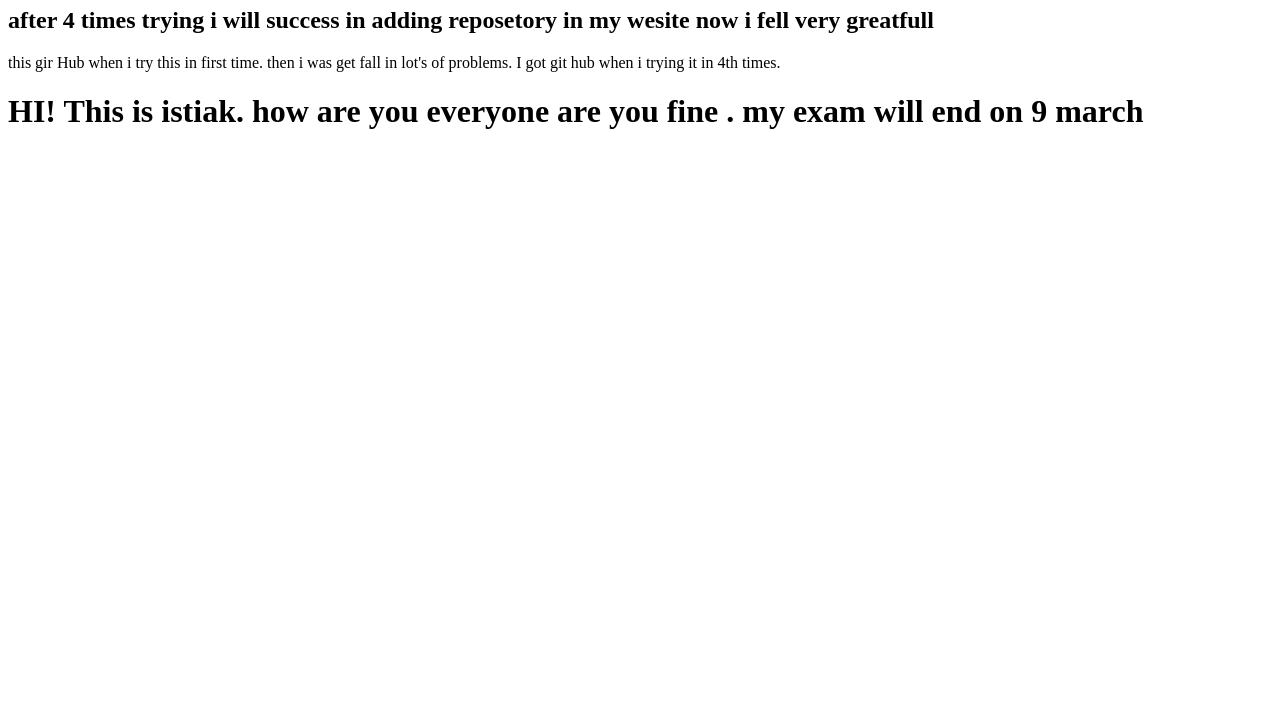
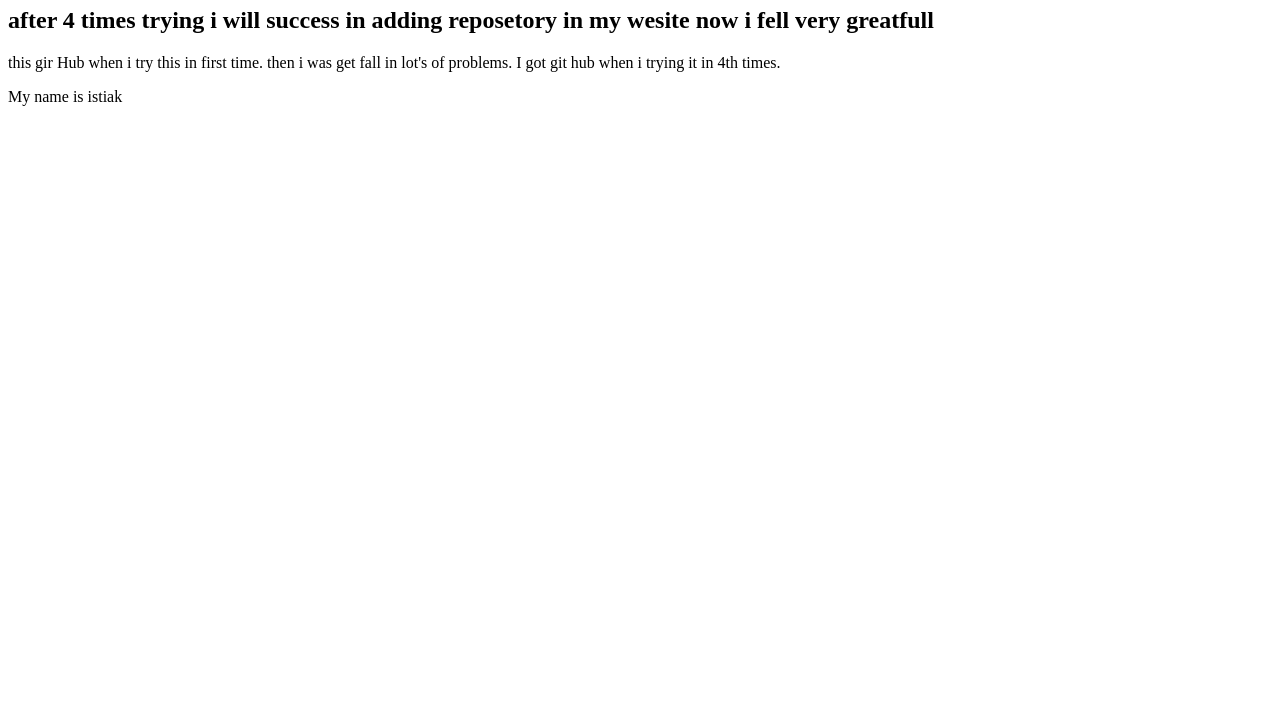
Before and after one commit to sohaib-maiem/my-projects, a plain HTML site: page index.html in a window 1280 px wide. Shown: the part 73-800 px from the top of the page. Drawn offline with Linux system fonts and the light colour scheme.

Commit message:
this is istiak

```diff
--- a/index.html
+++ b/index.html
@@ -11,7 +11,7 @@
         <h1>This is again my first reposetory</h1>
         <h2>after 4 times trying i will success in adding reposetory in my wesite now i fell very greatfull</h2>
         <p>this gir Hub when i try this in first time. then i was get fall in lot's of problems. I got git hub when i trying it in 4th times.</p>
-        <h1>HI! This is istiak. how are you everyone are you fine . my exam will end on 9 march</h1>
     </div>
+    <div>My name is istiak</div>
 </body>
 </html>
```
Also changed, not shown: 1 other file.
